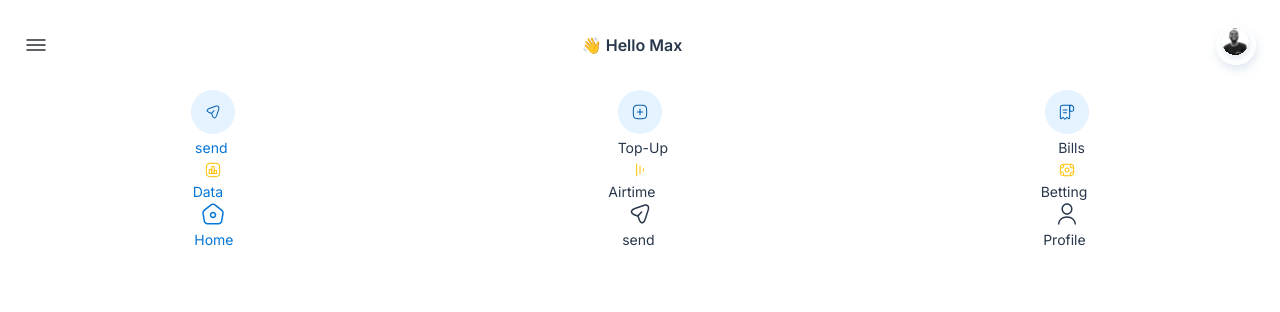
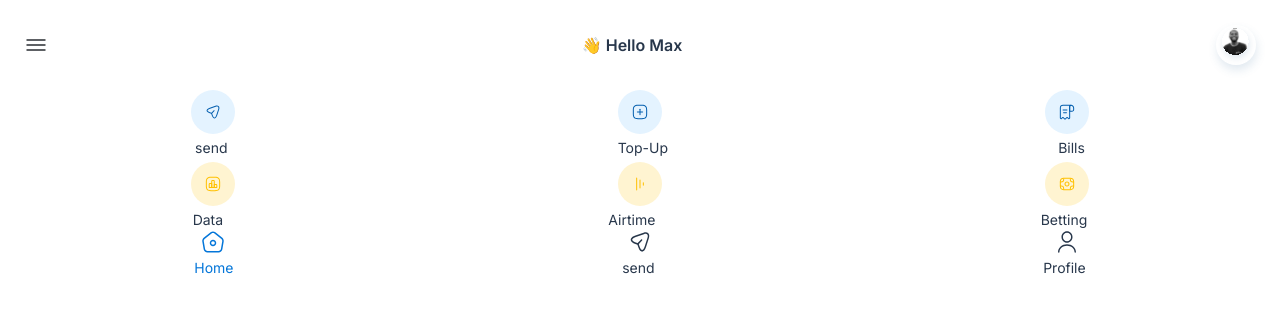
Before and after one commit to Maxwell011/moni-finance, a Next.js app: page /home in a window 1280 px wide. Shown: the top 312 px of the page. Built offline with nearby package versions, Linux system fonts and the light colour scheme.

Commit message:
Finished feature component

```diff
--- a/src/app/components/Features.tsx
+++ b/src/app/components/Features.tsx
@@ -6,7 +6,7 @@ const Features = () => {
       <section>
         <div className='flex flex-col gap-1'>
           <div className='icons flex justify-around items-center'>
-            <div className='bg-[#E4F3FF] w-11 h-11 rounded-[30px] flex items-center justify-center'>
+            <div className='feature-blue'>
               <Image
                 src='/send-2a.svg'
                 alt='Home Image'
@@ -15,7 +15,7 @@ const Features = () => {
                 priority
               />
             </div>
-            <div className='bg-[#E4F3FF] w-11 h-11 rounded-[30px] flex items-center justify-center'>
+            <div className='feature-blue'>
               <Image
                 src='/add-square.svg'
                 alt='send image'
@@ -35,11 +35,12 @@ const Features = () => {
             </div>
           </div>
           <div className='flex justify-around items-center'>
-            <h3 className='text-[#0476D9] text-sm'>send</h3>
+            <h3 className='text-[#28374B] text-sm'>send</h3>
             <h3 className='text-[#28374B] text-sm'>Top-Up</h3>
             <h3 className='text-[#28374B] text-sm'>Bills</h3>
           </div>
           <div className='icons flex justify-around items-center'>
+            <div className='feature-yellow'>
               <Image
                 src='/chart-square.svg'
                 alt='Home Image'
@@ -47,6 +48,8 @@ const Features = () => {
                 height={16}
                 priority
               />
+            </div>
+            <div className='feature-yellow'>
               <Image
                 src='/sort.svg'
                 alt='send image'
@@ -54,6 +57,8 @@ const Features = () => {
                 height={16}
                 priority
               />
+            </div>
+            <div className='feature-yellow'>
               <Image
                 src='/money-2.svg'
                 alt='user profile image'
@@ -62,8 +67,9 @@ const Features = () => {
                 priority
               />
             </div>
+          </div>
           <div className='flex justify-around items-center'>
-            <h3 className='text-[#0476D9] text-sm'>Data</h3>
+            <h3 className='text-[#28374B] text-sm'>Data</h3>
             <h3 className='text-[#28374B] text-sm'>Airtime</h3>
             <h3 className='text-[#28374B] text-sm'>Betting</h3>
           </div>
--- a/src/app/globals.css
+++ b/src/app/globals.css
@@ -33,4 +33,7 @@
   .feature-blue{
     @apply bg-[#E4F3FF] w-11 h-11 rounded-[30px] flex items-center justify-center
   }
+  .feature-yellow{
+    @apply bg-[#FFF4D1] w-11 h-11 rounded-[30px] flex items-center justify-center
+  }
 }
```
Lines whose indentation alone changed are shown as unchanged.
